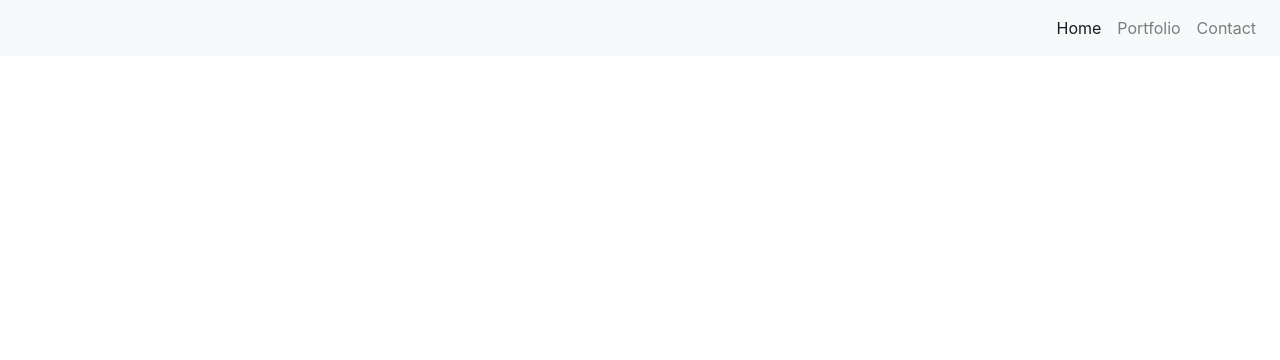
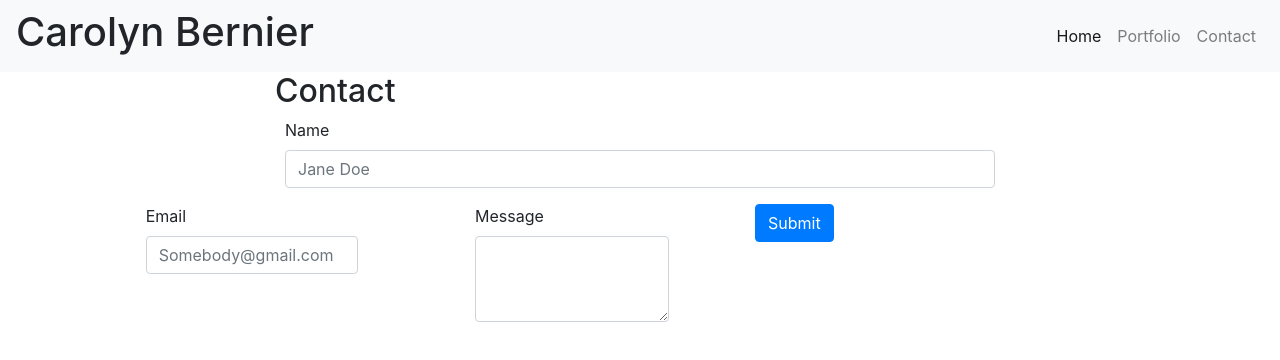
Before and after one commit to RoseBlair/bootstrap-portfolio, a plain HTML site: page contact.html in a window 1280 px wide. Drawn offline with nearby package versions, Linux system fonts and the light colour scheme.

Commit message:
added lots and lots of columns.

```diff
--- a/contact.html
+++ b/contact.html
@@ -1,28 +1,120 @@
 <!DOCTYPE html>
 <html lang="en">
+
 <head>
   <title>
     Carolyn Bernier
   </title>
-        <link rel="stylesheet" href="https://stackpath.bootstrapcdn.com/bootstrap/4.1.3/css/bootstrap.min.css" integrity="sha384-MCw98/SFnGE8fJT3GXwEOngsV7Zt27NXFoaoApmYm81iuXoPkFOJwJ8ERdknLPMO" crossorigin="anonymous">
+  <meta charset="utf-8">
+  <meta name="viewport" content="width=device-width, initial-scale=1, shrink-to-fit=no">
+  <link rel="stylesheet" href="https://stackpath.bootstrapcdn.com/bootstrap/4.1.3/css/bootstrap.min.css" integrity="sha384-MCw98/SFnGE8fJT3GXwEOngsV7Zt27NXFoaoApmYm81iuXoPkFOJwJ8ERdknLPMO"
+    crossorigin="anonymous">
 </head>
+
 <body>
-
   <nav class="navbar navbar-expand-lg navbar-light bg-light">
+      <h1>Carolyn Bernier</h1>
     <div class="collapse navbar-collapse" id="navbarSupportedContent">
       <ul class="navbar-nav ml-auto">
         <li class="nav-item active">
-                          <a class="nav-link" href="index.html">Home <span class="sr-only">(current)</span></a>
+          <a class="nav-link" href="index.html">Home
+            <span class="sr-only">(current)</span>
+          </a>
         </li>
         <li class="nav-item">
-                          <a class="nav-link" href="#">Portfolio</a>
+          <a class="nav-link" href="portfolio.html">Portfolio</a>
         </li>
         <li class="nav-item">
-                                <a class="nav-link" href="contact.html">Contact</a>
+          <a class="nav-link" href="#">Contact</a>
         </li>
       </ul>
     </div>
   </nav>
+
+  <div class="container">
+      <div class="row">
+          <div class="col-xs-0 col-sm-0 col-md-0 col-lg-2">
+          </div>
+
+          <div class="col-xs-12 col-sm-5 col-md-5 col-lg-3">
+              <h2>Contact</h2>
+          </div>
+
+          <div class="col-xs-12 col-sm-7 col-md-9 col-lg-7">
+          </div>
+      </div>
+
+
+
+  <form>
+    <div class="container">
+      <div class="row">
+
+        <div class="col-md-2">
+        </div>
+
+        <div class="col-md-8">
+            <div class="form-group">
+              <label for="formGroupExampleInput">Name</label>
+              <input type="text" class="form-control" id="formGroupExampleInput" placeholder="Jane Doe">
+            </div>
+        </div>
+
+        <div class="col-md-2">
+      </div>
+
+      <div class="row">
+
+          <div class="col-md-2">
+          </div>
+
+          <div class="col-md-8">
+            <div class="form-group">
+              <label for="formGroupExampleInput2">Email</label>
+              <input type="text" class="form-control" id="formGroupExampleInput2" placeholder="Somebody@gmail.com">
+            </div>
+          </div>
+
+          <div class="col-md-2">
+          </div>
+
+      </div>
+
+      <div class="row">
+
+          <div class="col-md-2">
+          </div>
+
+          <div class="col-md-8">
+            <div class="form-group">
+              <label for="exampleTextarea">Message</label>
+              <textarea class="form-control" id="exampleTextarea" rows="3"></textarea>
+            </div>
+          </div>
+
+          <div class="col-md-2">
+          </div>
+
+      </div>
+
+      <div class="row">
+
+      <div class="col-md-2">
+        </div>
+
+        <div class="col-md-8">
+            <button type="submit" class="btn btn-primary">Submit</button>
+        </div>
+
+        <div class="col-md-2">
+        </div>
+
+      </div>
+
+
+    </div>
+  </form>
+
 
 
 
```
Also changed, not shown: index.html (+1 -1 lines), portfolio.html (+84 -2 lines), assets/cat-on-keyboard.jpg (added), assets/coffee-computer.jpg (added), assets/country-quilt.png (added), assets/keyboard.jpg (added), assets/laptop.jpg (added), assets/tablet.jpg (added). Lines whose indentation alone changed are shown as unchanged.
